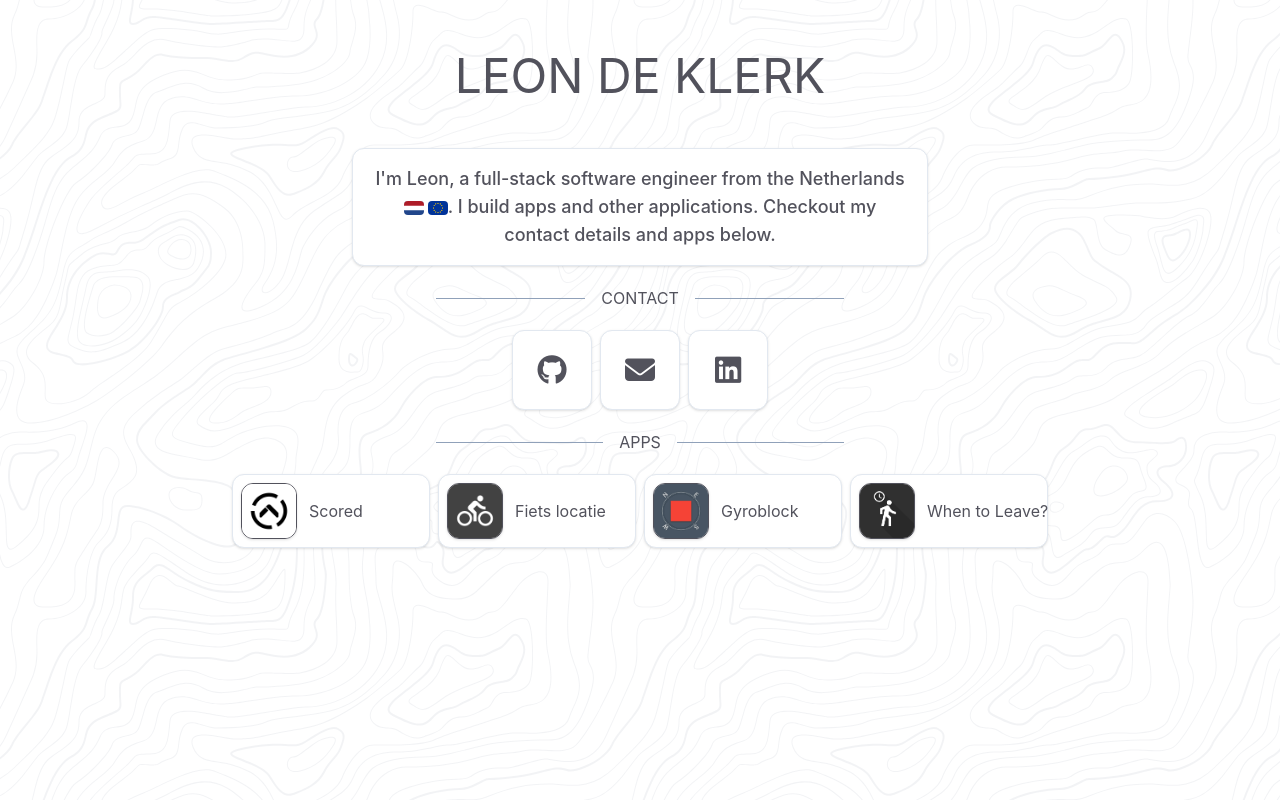
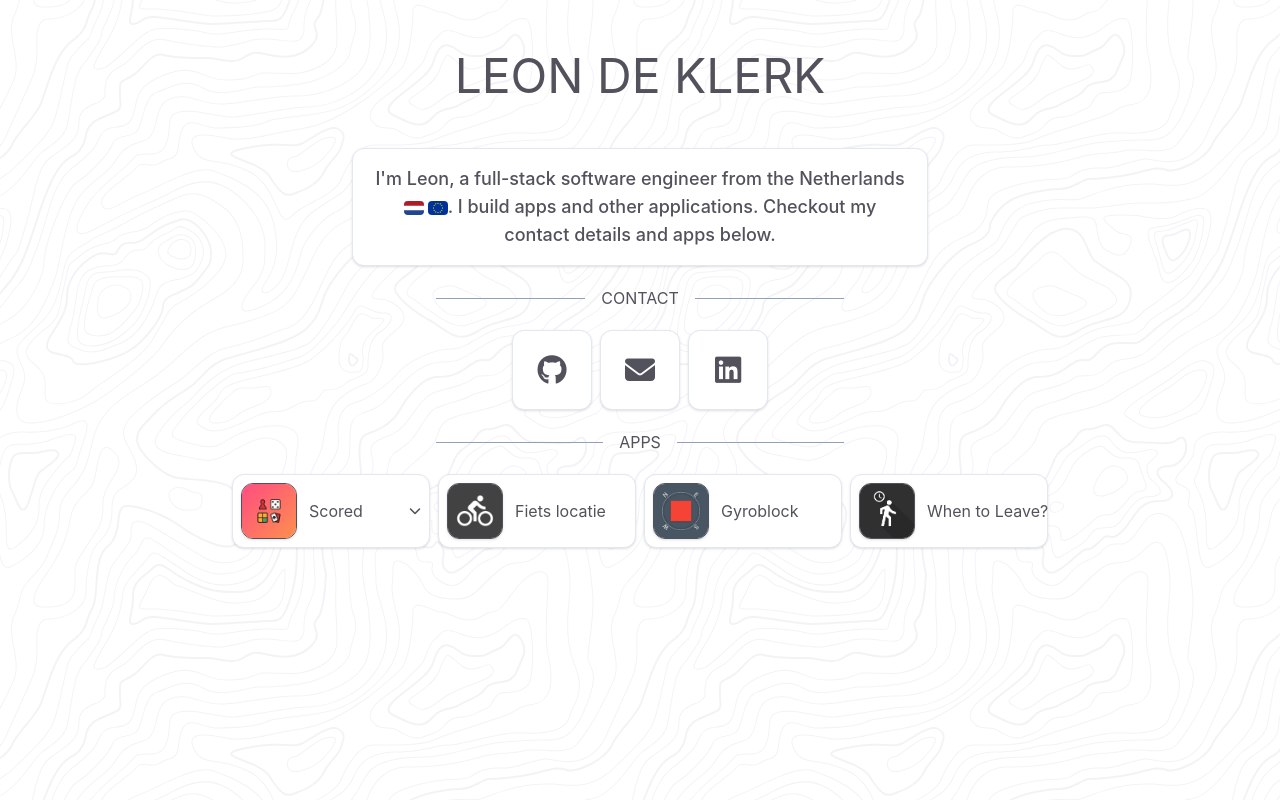
Before and after one commit to leondeklerk/leondeklerk, a Vue app: page / in a window 1280 px wide. Built offline with nearby package versions, Linux system fonts and the light colour scheme.

Commit message:
feat: change scored to multi platform

```diff
--- a/package.json
+++ b/package.json
@@ -11,15 +11,15 @@
 		"dev": "vite",
 		"build": "npm run lint && npm run type-check && npm run build-only",
 		"build-only": "vite build",
-		"lint": "eslint --ext .ts,.vue,.js --max-warnings 0 .",
-		"lint:fix": "eslint --ext .ts,.vue,.js --fix .",
+		"lint": "eslint --max-warnings 0 .",
+		"lint:fix": "eslint --fix .",
 		"prepare": "husky",
 		"preview": "vite preview",
 		"test:unit": "vitest",
 		"type-check": "vue-tsc --noEmit -p tsconfig.app.json"
 	},
 	"lint-staged": {
-		"*.{js,ts,vue}": "eslint --ext .ts,.vue,.js --max-warnings 0"
+		"*.{js,ts,vue}": "eslint --max-warnings 0"
 	},
 	"dependencies": {
 		"@fortawesome/fontawesome-free": "6.7.2",
--- a/src/App.vue
+++ b/src/App.vue
@@ -1,5 +1,8 @@
 <template>
-	<div class="pb-2 max-w-4xl mx-auto">
+	<div
+		class="pb-2 max-w-4xl mx-auto"
+		@click="closeDropdowns"
+	>
 		<div class="flex flex-col mx-auto p-10 text-center">
 			<h1 class="uppercase pt-3 text-xl sm:text-4xl md:text-5xl text-zinc-600 dark:text-zinc-300">Leon de Klerk</h1>
 			<div
@@ -24,6 +27,7 @@
 					:key="index"
 					:href="link.url"
 					:aria-label="link.text"
+					target="_blank"
 					class="h-14 w-14 sm:h-16 sm:w-16 lg:h-20 lg:w-20 text-zinc-600 dark:text-zinc-300 bg-white dark:bg-zinc-900 shadow-sm hover:text-orange-400/80 dark:hover:text-orange-400 text-2xl sm:text-3xl rounded-xl flex items-center justify-center border border-slate-200 dark:border-zinc-600 hover:shadow-md duration-200"
 				>
 					<i :class="link.icon" />
@@ -39,7 +43,9 @@
 					class="m-auto grow w-full md:w-full"
 				>
 					<a
-						:href="app.url"
+						v-if="app.stores.length === 1"
+						:href="app.stores[0].url"
+						target="_blank"
 						class="text-zinc-600 dark:text-zinc-300 bg-white dark:bg-zinc-900 shadow-sm hover:text-orange-400/80 dark:hover:text-orange-400 rounded-xl flex items-center border border-slate-200 dark:border-zinc-600 hover:shadow-md duration-200 p-2 whitespace-nowrap"
 					>
 						<img
@@ -48,6 +54,48 @@
 						/>
 						<p class="">{{ app.title }}</p>
 					</a>
+
+					<div
+						v-else
+						class="relative"
+						@click.stop
+					>
+						<button
+							class="w-full text-zinc-600 dark:text-zinc-300 bg-white dark:bg-zinc-900 shadow-sm hover:text-orange-400/80 dark:hover:text-orange-400 rounded-xl flex items-center justify-between border border-slate-200 dark:border-zinc-600 hover:shadow-md duration-200 p-2 whitespace-nowrap"
+							@click="toggleDropdown(index)"
+						>
+							<div class="flex items-center">
+								<img
+									:src="app.icon"
+									class="rounded-xl lg:w-14 lg:h-14 w-10 h-10 border shadow-sm mr-2 md:mr-3 dark:border-zinc-600"
+								/>
+								<p class="">{{ app.title }}</p>
+							</div>
+							<i
+								class="fa-solid fa-chevron-down text-xs ml-2 transition-transform duration-200"
+								:class="{ 'rotate-180': openDropdown === index }"
+							></i>
+						</button>
+
+						<div
+							v-if="openDropdown === index"
+							class="absolute top-full left-0 right-0 mt-1 bg-white dark:bg-zinc-900 border border-slate-200 dark:border-zinc-600 rounded-xl shadow-lg z-10"
+						>
+							<a
+								v-for="(store, storeIndex) in app.stores"
+								:key="storeIndex"
+								:href="store.url"
+								target="_blank"
+								class="flex items-center p-3 hover:bg-slate-50 dark:hover:bg-zinc-800 first:rounded-t-xl last:rounded-b-xl text-zinc-600 dark:text-zinc-300 hover:text-orange-400/80 dark:hover:text-orange-400 transition-colors duration-200"
+							>
+								<i
+									:class="store.icon"
+									class="mr-3 text-lg w-5"
+								></i>
+								<span>{{ store.name }}</span>
+							</a>
+						</div>
+					</div>
 				</div>
 			</div>
 		</div>
@@ -55,7 +103,19 @@
 </template>
 
 <script setup lang="ts">
+import { ref } from "vue";
 import DividerComponent from "./components/DividerComponent.vue";
+
+const openDropdown = ref<number | null>(null);
+
+const toggleDropdown = (index: number) => {
+	openDropdown.value = openDropdown.value === index ? null : index;
+};
+
+// Close dropdown when clicking outside
+const closeDropdowns = () => {
+	openDropdown.value = null;
+};
 
 const links = [
 	{
@@ -77,22 +137,51 @@ const links = [
 
 const apps = [
 	{
-		url: "https://play.google.com/store/apps/details?id=com.leondeklerk.scored",
+		stores: [
+			{
+				url: "https://apps.apple.com/nl/app/scored-simpel-puntentellen/id6746389417",
+				icon: "fa-brands fa-apple",
+				name: "App Store",
+			},
+			{
+				url: "https://play.google.com/store/apps/details?id=com.leondeklerk.scored",
+				icon: "fa-brands fa-google-play",
+				name: "Google Play",
+			},
+		],
 		icon: "/scored.webp",
 		title: "Scored",
 	},
 	{
-		url: "https://play.google.com/store/apps/details?id=com.leondeklerk.wheremybike",
+		stores: [
+			{
+				url: "https://play.google.com/store/apps/details?id=com.leondeklerk.wheremybike",
+				icon: "fa-brands fa-google-play",
+				name: "Google Play",
+			},
+		],
 		icon: "/fietslocatie.webp",
 		title: "Fiets locatie",
 	},
 	{
-		url: "https://play.google.com/store/apps/details?id=nl.leontheclerk.gyroblock",
+		stores: [
+			{
+				url: "https://play.google.com/store/apps/details?id=nl.leontheclerk.gyroblock",
+				icon: "fa-brands fa-google-play",
+				name: "Google Play",
+			},
+		],
 		icon: "/gyroblock.webp",
 		title: "Gyroblock",
 	},
 	{
-		url: "https://play.google.com/store/apps/details?id=nl.leontheclerk.when2leave",
+		stores: [
+			{
+				url: "https://play.google.com/store/apps/details?id=nl.leontheclerk.when2leave",
+				icon: "fa-brands fa-google-play",
+				name: "Google Play",
+			},
+		],
 		icon: "/w2l.webp",
 		title: "When to Leave?",
 	},
```
Also changed, not shown: public/scored.webp, 1 other file (tests, documents, lock files or other folders).
